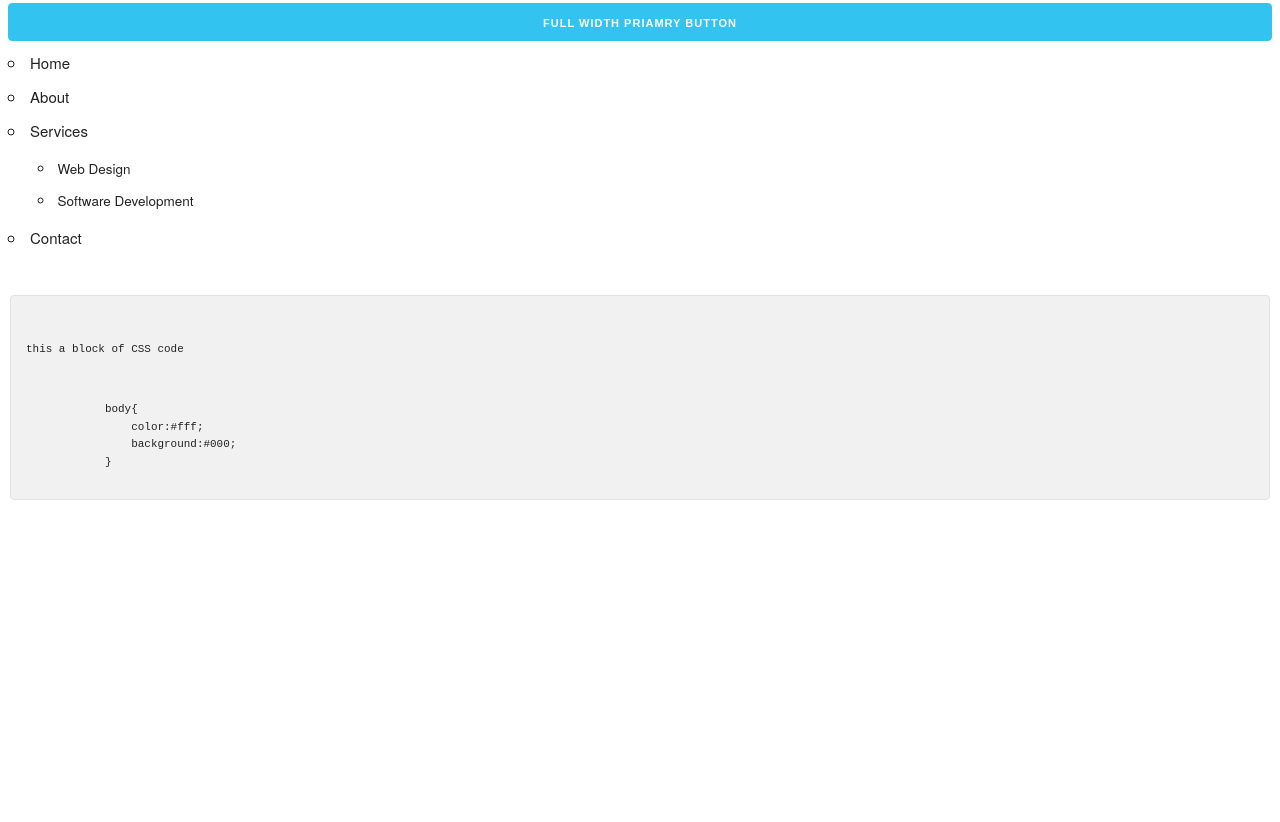
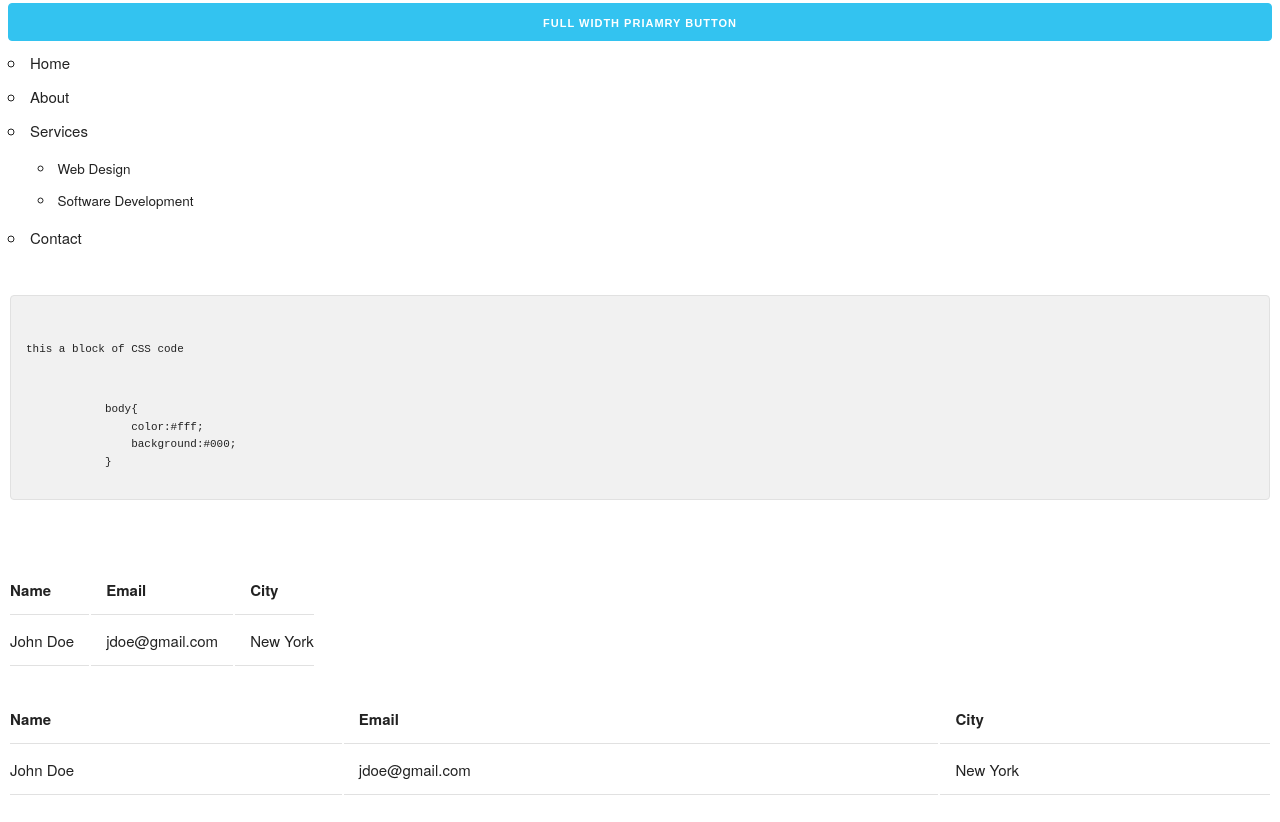
Before and after one commit to a-a-robbins/cheat-sheets, a plain HTML site: page index.html in a window 1280 px wide. Shown: the part 611-1433 px from the top of the page. Before the commit the page ends 1175 px from the top, so only its background shows below. Drawn offline with nearby package versions, Linux system fonts and the light colour scheme.

Commit message:
table + full-width table

```diff
--- a/index.html
+++ b/index.html
@@ -68,6 +68,39 @@
     </pre>
 
     <!-- TABLES -->
+    <table>
+        <thead>
+            <tr>
+                <th>Name</th>
+                <th>Email</th>
+                <th>City</th>
+            </tr>
+        </thead>
+        <tbody>
+            <tr>
+                <td>John Doe</td>
+                <td>jdoe@gmail.com</td>
+                <td>New York</td>
+            </tr>
+        </tbody>
+    </table>
+
+    <table class="u-full-width">
+        <thead>
+            <tr>
+                <th>Name</th>
+                <th>Email</th>
+                <th>City</th>
+            </tr>
+        </thead>
+        <tbody>
+            <tr>
+                <td>John Doe</td>
+                <td>jdoe@gmail.com</td>
+                <td>New York</td>
+            </tr>
+        </tbody>
+    </table>
 
 </body>
 </html>
```
